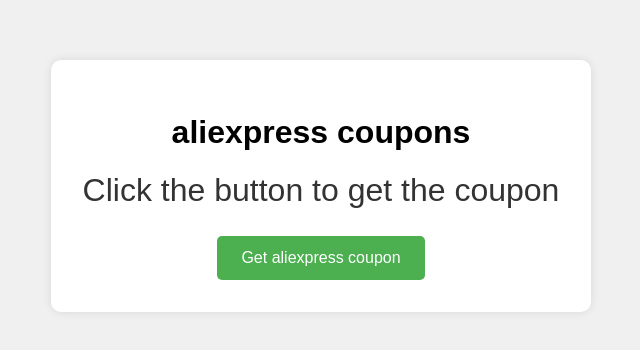
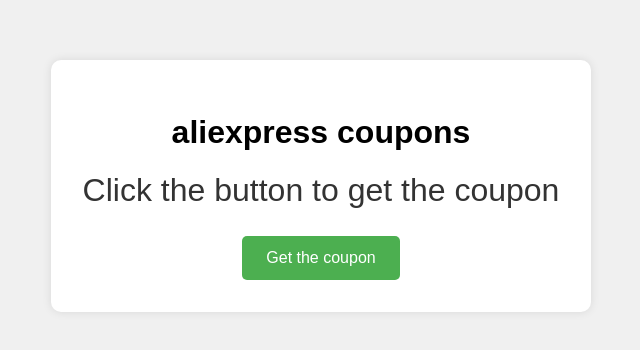
Before and after one commit to crimpsecondary27/co-quick, a plain HTML site: page index.html in a window 1280 px wide. Shown: the part 214-564 px from the top of the page, without its empty margins (319-959 px from the left). Drawn offline with Linux system fonts and the light colour scheme.

Commit message:
Update index.html

```diff
--- a/index.html
+++ b/index.html
@@ -53,7 +53,7 @@
     <div class="container">
         <h1>aliexpress coupons</h1>
         <div id="wordDisplay">Click the button to get the coupon</div>
-        <button onclick="getRandomWord()">Get aliexpress coupon</button>
+        <button onclick="getRandomWord()">Get the coupon</button>
     </div>
 
     <script>
```
